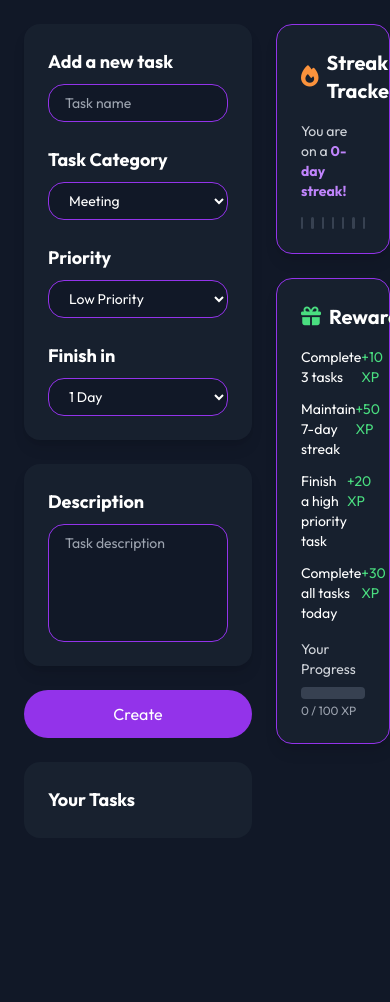
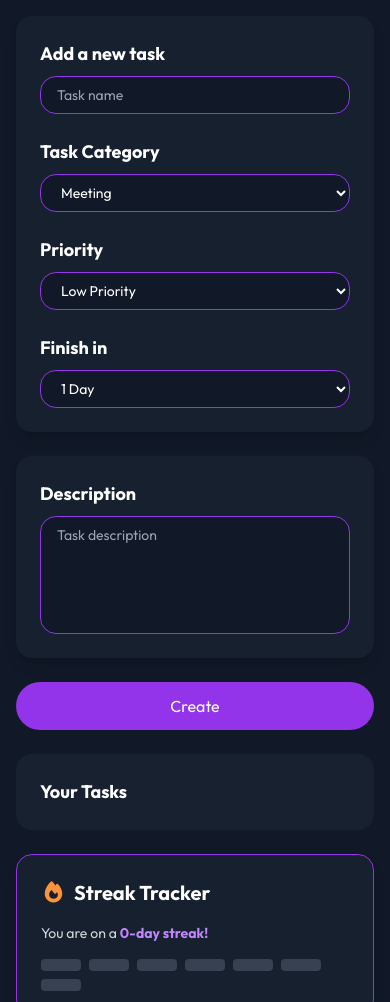
Before and after one commit to hammad7crit/Task-Manager-V3, a plain HTML site: page content.html in a window 390 px wide. Shown: the top 1002 px of the page. Before the commit the page ends 862 px from the top, so only its background shows below. Drawn offline with nearby package versions, Linux system fonts and the light colour scheme.

Commit message:
Initial Commit

```diff
--- a/content.html
+++ b/content.html
@@ -11,88 +11,99 @@
     body { font-family: "Outfit"; }
   </style>
 </head>
-<body class="w-full min-h-screen bg-gray-900 text-white p-6 flex gap-6">
+<body class="w-full min-h-screen bg-gray-900 text-white p-4 sm:p-6 flex flex-col lg:flex-row gap-6 overflow-x-hidden">
 
   <!-- Left Section -->
-  <section class="flex flex-col gap-6 w-2/3" id="leftsection">
+  <section class="flex flex-col gap-6 w-full lg:w-2/3" id="leftsection">
     <div class="flex flex-wrap gap-6 bg-gray-800/50 p-6 rounded-2xl shadow-lg">
       <div class="flex flex-col gap-2 w-full sm:w-1/2">
         <h1 class="font-bold text-lg sm:text-xl">Add a new task</h1>
-        <input type="text" placeholder="Task name" class="bg-gray-900 border border-purple-600 rounded-2xl px-4 py-2 focus:ring-2 focus:ring-purple-500 outline-none text-sm sm:text-base" id="tasknameMain"/>
+        <input type="text" placeholder="Task name"
+          class="bg-gray-900 border border-purple-600 rounded-2xl px-4 py-2 focus:ring-2 focus:ring-purple-500 outline-none text-sm sm:text-base w-full"
+          id="tasknameMain"/>
       </div>
 
       <div class="flex flex-col gap-2 w-full sm:w-1/2">
         <label for="category" class="font-bold text-lg sm:text-xl">Task Category</label>
-        <select id="category" class="bg-gray-900 border border-purple-600 rounded-2xl px-4 py-2 text-sm sm:text-base">
-          <option value="meeting" class="text-white">Meeting</option>
-          <option value="project" class="text-white">Project</option>
-          <option value="deadline" class="text-white">Deadline</option>
-          <option value="report" class="text-white">Report</option>
-          <option value="email" class="text-white">Email</option>
-          <option value="shopping" class="text-white">Shopping</option>
-          <option value="errand" class="text-white">Errand</option>
-          <option value="health_fitness" class="text-white">Health/Fitness</option>
-          <option value="hobby" class="text-white">Hobby</option>
-          <option value="travel" class="text-white">Travel/Trip</option>
-          <option value="urgent" class="text-white">Urgent</option>
-          <option value="high_priority" class="text-white">High Priority</option>
-          <option value="medium_priority" class="text-white">Medium Priority</option>
-          <option value="low_priority" class="text-white">Low Priority</option>
-          <option value="study" class="text-white">Study</option>
-          <option value="reading" class="text-white">Reading</option>
-          <option value="course" class="text-white">Course</option>
-          <option value="practice" class="text-white">Practice</option>
-          <option value="social" class="text-white">Social</option>
-          <option value="chores" class="text-white">Chores</option>
-          <option value="entertainment" class="text-white">Entertainment</option>
-          <option value="creative" class="text-white">Creative</option>
-          <option value="random" class="text-white">Random</option>
+        <select id="category"
+          class="bg-gray-900 border border-purple-600 rounded-2xl px-4 py-2 text-sm sm:text-base w-full">
+          <option value="meeting">Meeting</option>
+          <option value="project">Project</option>
+          <option value="deadline">Deadline</option>
+          <option value="report">Report</option>
+          <option value="email">Email</option>
+          <option value="shopping">Shopping</option>
+          <option value="errand">Errand</option>
+          <option value="health_fitness">Health/Fitness</option>
+          <option value="hobby">Hobby</option>
+          <option value="travel">Travel/Trip</option>
+          <option value="urgent">Urgent</option>
+          <option value="high_priority">High Priority</option>
+          <option value="medium_priority">Medium Priority</option>
+          <option value="low_priority">Low Priority</option>
+          <option value="study">Study</option>
+          <option value="reading">Reading</option>
+          <option value="course">Course</option>
+          <option value="practice">Practice</option>
+          <option value="social">Social</option>
+          <option value="chores">Chores</option>
+          <option value="entertainment">Entertainment</option>
+          <option value="creative">Creative</option>
+          <option value="random">Random</option>
         </select>
       </div>
 
       <div class="flex flex-col gap-2 w-full sm:w-1/2">
         <label for="priority" class="font-bold text-lg sm:text-xl">Priority</label>
-        <select id="priority" class="bg-gray-900 border border-purple-600 rounded-2xl px-4 py-2 text-sm sm:text-base">
-          <option value="low_priority" class="text-white">Low Priority</option>
-          <option value="med_priority" class="text-white">Medium Priority</option>
-          <option value="high_priority" class="text-white">High Priority</option>
+        <select id="priority"
+          class="bg-gray-900 border border-purple-600 rounded-2xl px-4 py-2 text-sm sm:text-base w-full">
+          <option value="low_priority">Low Priority</option>
+          <option value="med_priority">Medium Priority</option>
+          <option value="high_priority">High Priority</option>
         </select>
       </div>
 
       <div class="flex flex-col gap-2 w-full sm:w-1/2">
         <label for="time" class="font-bold text-lg sm:text-xl">Finish in</label>
-        <select id="time" class="bg-gray-900 border border-purple-600 rounded-2xl px-4 py-2 text-sm sm:text-base">
-          <option value="1day" class="text-white">1 Day</option>
-          <option value="2days" class="text-white">2 Days</option>
-          <option value="3days" class="text-white">3 Days</option>
-          <option value="4days" class="text-white">4 Days</option>
-          <option value="5days" class="text-white">5 Days</option>
-          <option value="6days" class="text-white">6 Days</option>
-          <option value="7days" class="text-white">7 Days</option>
+        <select id="time"
+          class="bg-gray-900 border border-purple-600 rounded-2xl px-4 py-2 text-sm sm:text-base w-full">
+          <option value="1day">1 Day</option>
+          <option value="2days">2 Days</option>
+          <option value="3days">3 Days</option>
+          <option value="4days">4 Days</option>
+          <option value="5days">5 Days</option>
+          <option value="6days">6 Days</option>
+          <option value="7days">7 Days</option>
         </select>
       </div>
     </div>
 
     <div class="flex flex-col gap-2 bg-gray-800/50 p-6 rounded-2xl shadow-lg">
       <h1 class="font-bold text-lg sm:text-xl">Description</h1>
-      <textarea rows="5" placeholder="Task description" class="resize-none bg-gray-900 border border-purple-600 rounded-2xl px-4 py-2 text-sm sm:text-base focus:ring-2 focus:ring-purple-500 outline-none" id="taskdescMain"></textarea>
+      <textarea rows="5" placeholder="Task description"
+        class="resize-none bg-gray-900 border border-purple-600 rounded-2xl px-4 py-2 text-sm sm:text-base focus:ring-2 focus:ring-purple-500 outline-none w-full"
+        id="taskdescMain"></textarea>
     </div>
-    <button class="bg-purple-600 hover:bg-purple-700 py-3 rounded-3xl" id="addtaskBtn">Create</button>
+
+    <button class="bg-purple-600 hover:bg-purple-700 py-3 rounded-3xl w-full sm:w-auto px-6">Create</button>
+
     <div class="bg-[#18212F] rounded-2xl h-auto p-6" id="tasksBox">
       <p class="font-bold text-lg">Your Tasks</p>
     </div>
   </section>
 
   <!-- Right Sidebar -->
-  <aside class="w-1/3 flex flex-col gap-6">
+  <aside class="w-full lg:w-1/3 flex flex-col gap-6">
 
     <!-- Streak Tracker -->
     <div class="bg-gray-800/50 border border-purple-600 rounded-2xl p-6 shadow-lg">
       <h2 class="text-xl font-bold mb-4 flex items-center gap-2">
         <i class="fa-solid fa-fire text-orange-400"></i> Streak Tracker
       </h2>
-      <p class="text-sm text-gray-300">You are on a <span class="font-bold text-purple-400" id="streaktext">0-day streak!</span></p>
-      <div class="flex gap-2 mt-4">
+      <p class="text-sm text-gray-300">
+        You are on a <span class="font-bold text-purple-400" id="streaktext">0-day streak!</span>
+      </p>
+      <div class="flex gap-2 mt-4 flex-wrap">
         <div class="h-3 w-10 bg-gray-700 rounded" id="streak1"></div>
         <div class="h-3 w-10 bg-gray-700 rounded" id="streak2"></div>
         <div class="h-3 w-10 bg-gray-700 rounded" id="streak3"></div>
@@ -109,18 +120,10 @@
         <i class="fa-solid fa-gift text-green-400"></i> Rewards
       </h2>
       <ul class="flex flex-col gap-3 text-sm">
-        <li class="flex justify-between">
-          <span>Complete 3 tasks</span> <span class="text-green-400">+10 XP</span>
-        </li>
-        <li class="flex justify-between">
-          <span>Maintain 7-day streak</span> <span class="text-green-400">+50 XP</span>
-        </li>
-        <li class="flex justify-between">
-          <span>Finish a high priority task</span> <span class="text-green-400">+20 XP</span>
-        </li>
-        <li class="flex justify-between">
-          <span>Complete all tasks today</span> <span class="text-green-400">+30 XP</span>
-        </li>
+        <li class="flex justify-between"><span>Complete 3 tasks</span> <span class="text-green-400">+10 XP</span></li>
+        <li class="flex justify-between"><span>Maintain 7-day streak</span> <span class="text-green-400">+50 XP</span></li>
+        <li class="flex justify-between"><span>Finish a high priority task</span> <span class="text-green-400">+20 XP</span></li>
+        <li class="flex justify-between"><span>Complete all tasks today</span> <span class="text-green-400">+30 XP</span></li>
       </ul>
       <div class="mt-4">
         <p class="text-sm text-gray-300 mb-2">Your Progress</p>
```
Also changed, not shown: index.html (+50 -17 lines).
